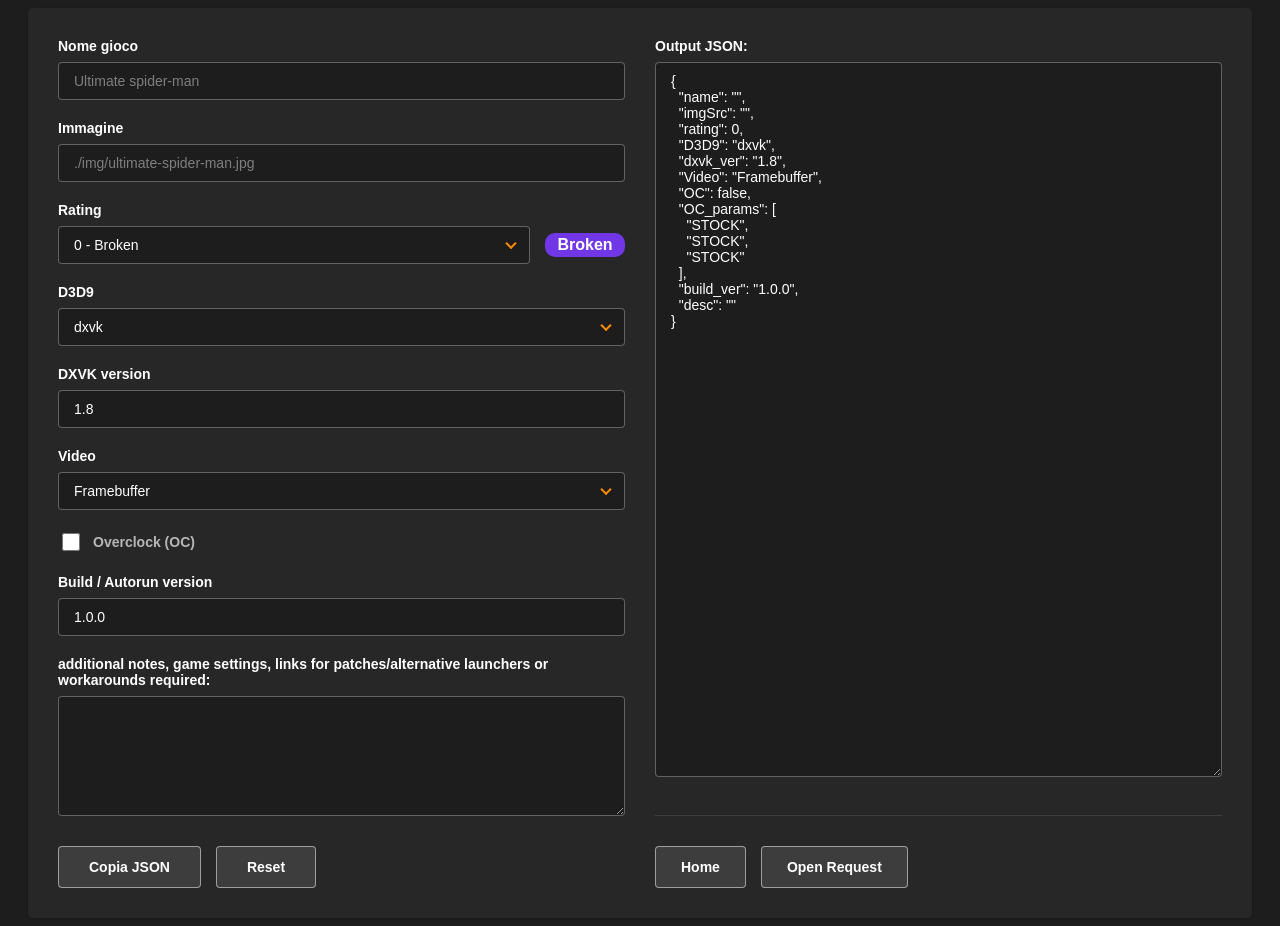
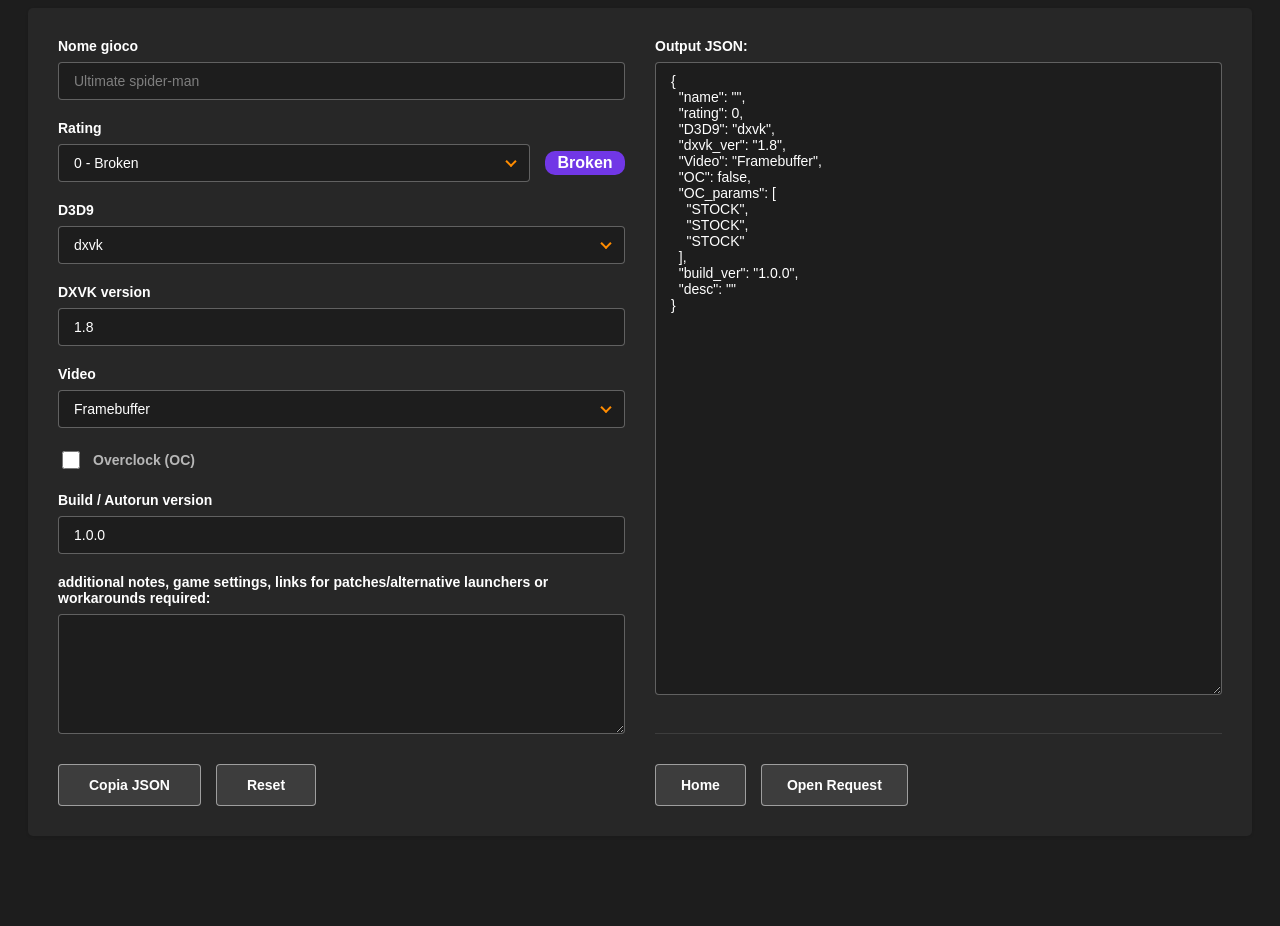
Before and after one commit to autorun-db/autorun-db, a React (Vite) app: page /#/form in a window 1280 px wide. Shown: the top 926 px of the page. After the commit the page ends 864 px from the top, so only its background shows below. Built offline with nearby package versions, Linux system fonts and the light colour scheme.

Commit message:
don't expose imgSrc to users

```diff
--- a/src/Form.jsx
+++ b/src/Form.jsx
@@ -20,7 +20,6 @@ const OC_LABELS = ["CPU", "GPU", "RAM"];
 function createEmptyForm() {
   return {
     name: "",
-    imgSrc: "",
     rating: 0,
     D3D9: "dxvk",
     dxvk_ver: "1.8",
@@ -48,7 +47,6 @@ export default function Form() {
   const json = useMemo(() => {
     const output = {
       name: form.name,
-      imgSrc: form.imgSrc,
       rating: form.rating,
       D3D9: form.D3D9,
       ...(form.D3D9 === "dxvk" ? { dxvk_ver: form.dxvk_ver } : {}),
@@ -87,18 +85,6 @@ export default function Form() {
                   value={form.name}
                   onChange={(e) => update("name", e.target.value)}
                   placeholder="Ultimate spider-man"
-                />
-              </div>
-
-              <div className="form-group">
-                <label htmlFor="imgSrc">Immagine</label>
-                <input
-                  type="text"
-                  id="imgSrc"
-                  name="imgSrc"
-                  value={form.imgSrc}
-                  onChange={(e) => update("imgSrc", e.target.value)}
-                  placeholder="./img/ultimate-spider-man.jpg"
                 />
               </div>
 
```
